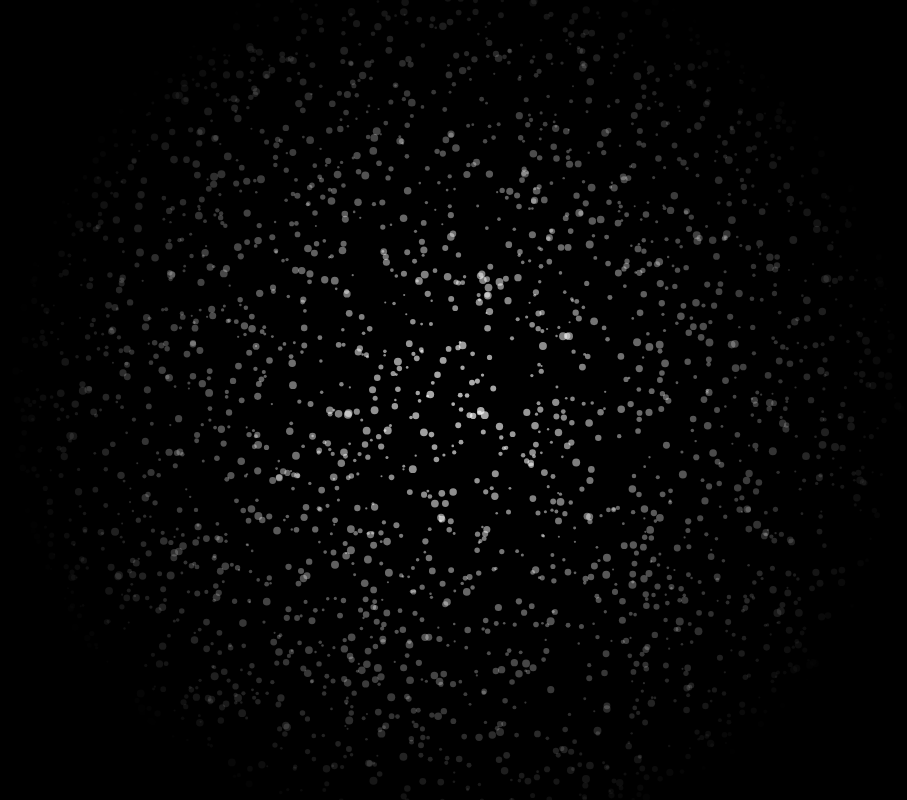
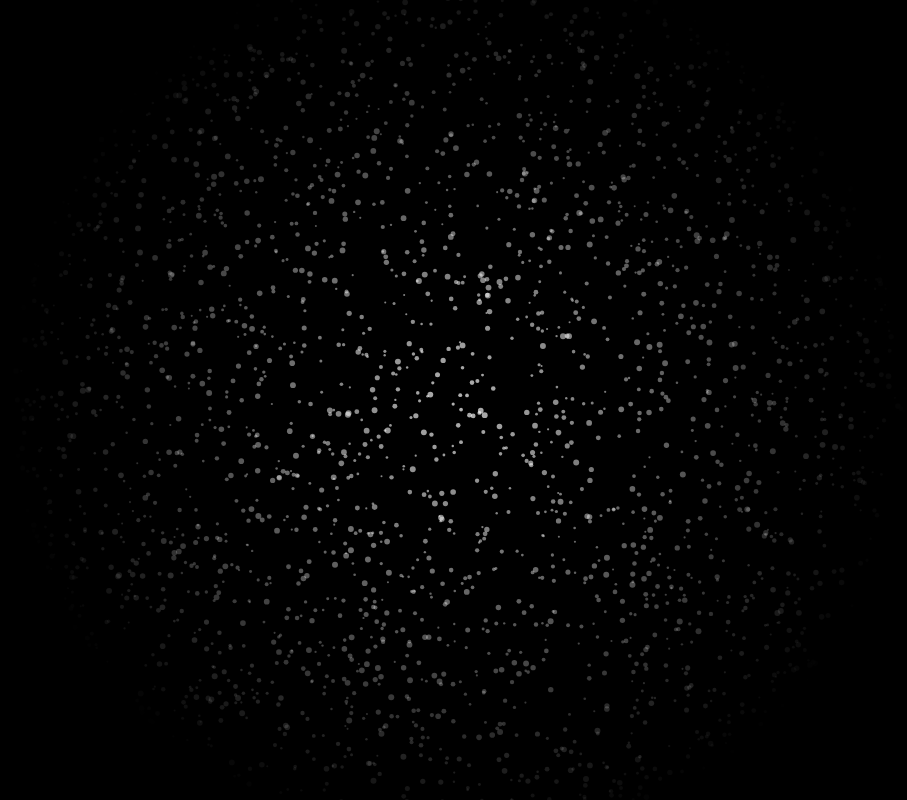
Before and after one commit to Chupakebr/R-, a plain HTML site: page index.html in a window 1280 px wide. Shown: the whole page, without its empty margins (181-1088 px from the left). Drawn offline with Linux system fonts and the light colour scheme; animation ran at ten frames a second.

Commit message:
Update index.html

```diff
--- a/index.html
+++ b/index.html
@@ -41,7 +41,7 @@
             const armAngle = (Math.random() * 2 - 1) * armSpread; // Random scatter along the arm
             const angle = Math.random() * Math.PI * 2 + Math.floor(Math.random() * numArms) * (Math.PI * 2 / numArms) + armAngle;
             const radius = Math.sqrt(Math.random()) * (canvas.width / 2); // Density falls off with distance
-            const cr = Math.random() * 3 + 1; // Circle radius
+            const cr = Math.random() * 2 + 1; // Circle radius
             const baseSpeed = (canvas.width / 1000000);
 
             // Simulate orbital velocity (faster near center, slower outward)
```
